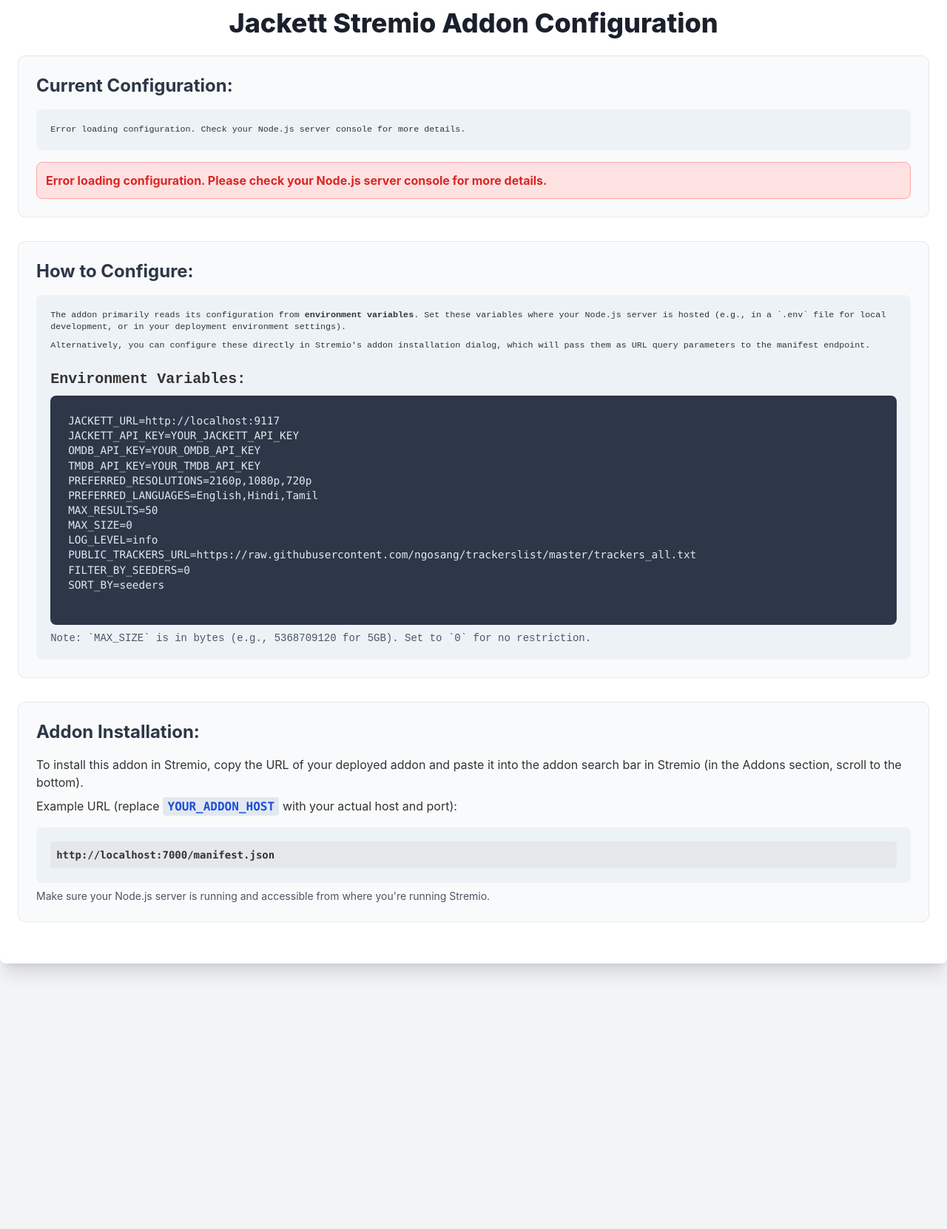
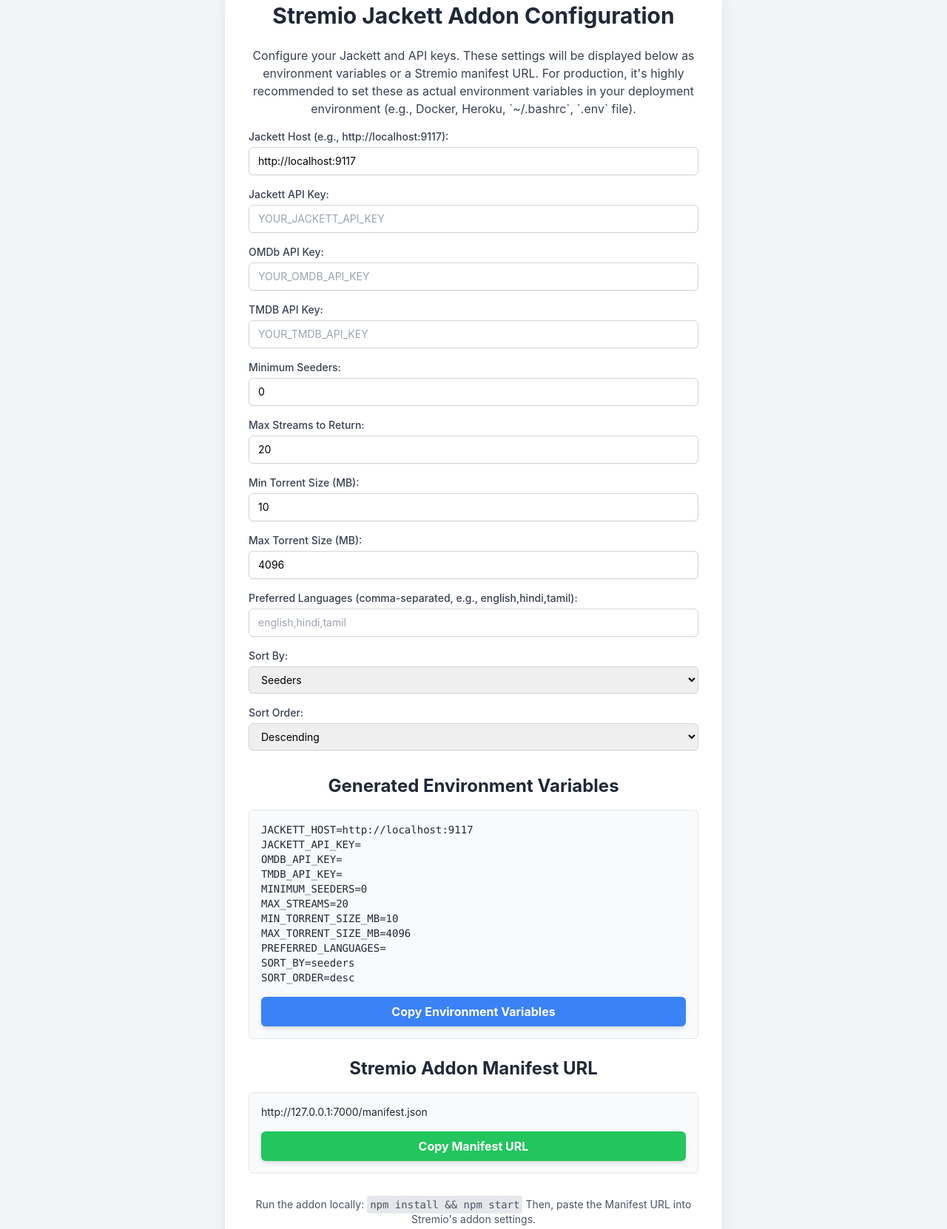
Before and after one commit to kiskey/stremio-jackett-enhanced, a website: page public/index.html in a window 1280 px wide. Shown: the part 45-1707 px from the top of the page at 74% size. Before the commit the page ends 1380 px from the top, so only its background shows below. Drawn offline with nearby package versions, Linux system fonts and the light colour scheme; no server answers.

Commit message:
Update index.html

```diff
--- a/public/index.html
+++ b/public/index.html
@@ -1,117 +1,188 @@
 <!DOCTYPE html>
-<html>
+<html lang="en">
 <head>
-    <title>Jackett Stremio Addon Configuration</title>
+    <meta charset="UTF-8">
+    <meta name="viewport" content="width=device-width, initial-scale=1.0">
+    <title>Stremio Jackett Addon Configuration</title>
+    <!-- Tailwind CSS CDN -->
     <script src="https://cdn.tailwindcss.com"></script>
     <style>
-        body { font-family: 'Inter', sans-serif; background-color: #f3f4f6; color: #333; margin: 0; padding: 0; }
-        .container { max-width: 900px; margin: 2rem auto; padding: 1.5rem; background-color: #ffffff; border-radius: 12px; box-shadow: 0 4px 10px rgba(0, 0, 0, 0.1); }
-        .section { margin-bottom: 2rem; padding: 1.5rem; border-radius: 10px; background-color: #f9fafb; border: 1px solid #e5e7eb; }
-        .label { font-weight: bold; margin-bottom: 0.5rem; display: block; color: #1f2937; }
-        .value { margin-bottom: 1rem; color: #4b5563; }
-        .config-block { background-color: #edf2f7; padding: 1.2rem; border-radius: 8px; margin-top: 1rem; word-wrap: break-word; font-family: monospace; font-size: 0.9em; line-height: 1.4; }
-        .error { color: #dc2626; font-weight: bold; background-color: #fee2e2; border: 1px solid #fca5a5; padding: 0.75rem; border-radius: 8px; margin-top: 1rem; }
-        .hidden { display: none; }
-        h1 { color: #1a202c; }
-        h2 { color: #2d3748; }
-        code { background-color: #e2e8f0; padding: 0.2em 0.4em; border-radius: 4px; font-weight: 600; }
-        pre { background-color: #2d3748; color: #e2e8f0; padding: 1.5rem; border-radius: 8px; overflow-x: auto; white-space: pre-wrap; word-break: break-all; }
-        ul { list-style: none; padding: 0; margin: 0; }
-        li { margin-bottom: 0.5rem; }
-        li strong { color: #2c5282; } /* Darker blue for strong labels */
-
-        /* Responsive adjustments */
-        @media (max-width: 768px) {
-            .container { margin: 1rem; padding: 1rem; }
-            .section { padding: 1rem; }
+        body {
+            font-family: 'Inter', sans-serif;
         }
     </style>
 </head>
-<body>
-    <div class="container rounded-lg shadow-xl">
-        <h1 class="text-4xl font-extrabold mb-6 text-center">Jackett Stremio Addon Configuration</h1>
+<body class="bg-gray-100 flex items-center justify-center min-h-screen p-4">
+    <div class="bg-white p-8 rounded-lg shadow-xl w-full max-w-2xl">
+        <h1 class="text-3xl font-bold text-gray-800 mb-6 text-center">Stremio Jackett Addon Configuration</h1>
 
-        <div class="section">
-            <h2 class="text-2xl font-bold mb-4">Current Configuration:</h2>
-            <div id="current-config" class="config-block">
-                Loading configuration...
+        <p class="text-gray-700 mb-4 text-center">
+            Configure your Jackett and API keys. These settings will be displayed below as environment variables or a Stremio manifest URL.
+            For production, it's highly recommended to set these as actual environment variables in your deployment environment
+            (e.g., Docker, Heroku, `~/.bashrc`, `.env` file).
+        </p>
+
+        <div class="space-y-4">
+            <!-- Jackett Configuration -->
+            <div>
+                <label for="jackettHost" class="block text-sm font-medium text-gray-700">Jackett Host (e.g., http://localhost:9117):</label>
+                <input type="text" id="jackettHost" value="http://localhost:9117"
+                       class="mt-1 block w-full px-3 py-2 border border-gray-300 rounded-md shadow-sm focus:outline-none focus:ring-blue-500 focus:border-blue-500 sm:text-sm">
             </div>
-            <p id="error-message" class="error hidden">Error loading configuration. Please check your Node.js server console for more details.</p>
-        </div>
+            <div>
+                <label for="jackettApiKey" class="block text-sm font-medium text-gray-700">Jackett API Key:</label>
+                <input type="text" id="jackettApiKey" placeholder="YOUR_JACKETT_API_KEY"
+                       class="mt-1 block w-full px-3 py-2 border border-gray-300 rounded-md shadow-sm focus:outline-none focus:ring-blue-500 focus:border-blue-500 sm:text-sm">
+            </div>
 
-        <div class="section">
-            <h2 class="text-2xl font-bold mb-4">How to Configure:</h2>
-            <div class="config-block">
-                <p class="mb-2">The addon primarily reads its configuration from <strong>environment variables</strong>. Set these variables where your Node.js server is hosted (e.g., in a `.env` file for local development, or in your deployment environment settings).</p>
-                <p class="mb-4">Alternatively, you can configure these directly in Stremio's addon installation dialog, which will pass them as URL query parameters to the manifest endpoint.</p>
-                <h3 class="text-xl font-semibold mt-6 mb-2">Environment Variables:</h3>
-                <pre class="rounded-lg shadow-inner">
-JACKETT_URL=http://localhost:9117
-JACKETT_API_KEY=YOUR_JACKETT_API_KEY
-OMDB_API_KEY=YOUR_OMDB_API_KEY
-TMDB_API_KEY=YOUR_TMDB_API_KEY
-PREFERRED_RESOLUTIONS=2160p,1080p,720p
-PREFERRED_LANGUAGES=English,Hindi,Tamil
-MAX_RESULTS=50
-MAX_SIZE=0
-LOG_LEVEL=info
-PUBLIC_TRACKERS_URL=https://raw.githubusercontent.com/ngosang/trackerslist/master/trackers_all.txt
-FILTER_BY_SEEDERS=0
-SORT_BY=seeders
-                </pre>
-                <p class="text-sm text-gray-600 mt-2">Note: `MAX_SIZE` is in bytes (e.g., 5368709120 for 5GB). Set to `0` for no restriction.</p>
+            <!-- API Keys -->
+            <div>
+                <label for="omdbApiKey" class="block text-sm font-medium text-gray-700">OMDb API Key:</label>
+                <input type="text" id="omdbApiKey" placeholder="YOUR_OMDB_API_KEY"
+                       class="mt-1 block w-full px-3 py-2 border border-gray-300 rounded-md shadow-sm focus:outline-none focus:ring-blue-500 focus:border-blue-500 sm:text-sm">
+            </div>
+            <div>
+                <label for="tmdbApiKey" class="block text-sm font-medium text-gray-700">TMDB API Key:</label>
+                <input type="text" id="tmdbApiKey" placeholder="YOUR_TMDB_API_KEY"
+                       class="mt-1 block w-full px-3 py-2 border border-gray-300 rounded-md shadow-sm focus:outline-none focus:ring-blue-500 focus:border-blue-500 sm:text-sm">
+            </div>
+
+            <!-- Optional Configuration -->
+            <div>
+                <label for="minSeeders" class="block text-sm font-medium text-gray-700">Minimum Seeders:</label>
+                <input type="number" id="minSeeders" value="0" min="0"
+                       class="mt-1 block w-full px-3 py-2 border border-gray-300 rounded-md shadow-sm focus:outline-none focus:ring-blue-500 focus:border-blue-500 sm:text-sm">
+            </div>
+            <div>
+                <label for="maxStreams" class="block text-sm font-medium text-gray-700">Max Streams to Return:</label>
+                <input type="number" id="maxStreams" value="20" min="1"
+                       class="mt-1 block w-full px-3 py-2 border border-gray-300 rounded-md shadow-sm focus:outline-none focus:ring-blue-500 focus:border-blue-500 sm:text-sm">
+            </div>
+            <div>
+                <label for="minTorrentSize" class="block text-sm font-medium text-gray-700">Min Torrent Size (MB):</label>
+                <input type="number" id="minTorrentSize" value="10" min="0"
+                       class="mt-1 block w-full px-3 py-2 border border-gray-300 rounded-md shadow-sm focus:outline-none focus:ring-blue-500 focus:border-blue-500 sm:text-sm">
+            </div>
+            <div>
+                <label for="maxTorrentSize" class="block text-sm font-medium text-gray-700">Max Torrent Size (MB):</label>
+                <input type="number" id="maxTorrentSize" value="4096" min="1"
+                       class="mt-1 block w-full px-3 py-2 border border-gray-300 rounded-md shadow-sm focus:outline-none focus:ring-blue-500 focus:border-blue-500 sm:text-sm">
+            </div>
+            <div>
+                <label for="preferredLanguages" class="block text-sm font-medium text-gray-700">Preferred Languages (comma-separated, e.g., english,hindi,tamil):</label>
+                <input type="text" id="preferredLanguages" placeholder="english,hindi,tamil"
+                       class="mt-1 block w-full px-3 py-2 border border-gray-300 rounded-md shadow-sm focus:outline-none focus:ring-blue-500 focus:border-blue-500 sm:text-sm">
+            </div>
+            <div>
+                <label for="sortBy" class="block text-sm font-medium text-gray-700">Sort By:</label>
+                <select id="sortBy"
+                        class="mt-1 block w-full px-3 py-2 border border-gray-300 rounded-md shadow-sm focus:outline-none focus:ring-blue-500 focus:border-blue-500 sm:text-sm">
+                    <option value="seeders">Seeders</option>
+                    <option value="size">Size</option>
+                    <option value="recent">Recent</option>
+                </select>
+            </div>
+            <div>
+                <label for="sortOrder" class="block text-sm font-medium text-gray-700">Sort Order:</label>
+                <select id="sortOrder"
+                        class="mt-1 block w-full px-3 py-2 border border-gray-300 rounded-md shadow-sm focus:outline-none focus:ring-blue-500 focus:border-blue-500 sm:text-sm">
+                    <option value="desc">Descending</option>
+                    <option value="asc">Ascending</option>
+                </select>
             </div>
         </div>
 
-        <div class="section">
-            <h2 class="text-2xl font-bold mb-4">Addon Installation:</h2>
-            <p class="mb-2">To install this addon in Stremio, copy the URL of your deployed addon and paste it into the addon search bar in Stremio (in the Addons section, scroll to the bottom).</p>
-            <p class="mb-2">Example URL (replace <code class="text-blue-700">YOUR_ADDON_HOST</code> with your actual host and port):</p>
-            <div class="config-block">
-                <code id="manifest-url" class="block bg-gray-200 p-2 rounded break-all text-sm font-semibold">http://YOUR_ADDON_HOST:7000/manifest.json</code>
+        <div class="mt-8">
+            <h2 class="text-2xl font-bold text-gray-800 mb-4 text-center">Generated Environment Variables</h2>
+            <div class="bg-gray-50 p-4 rounded-md border border-gray-200">
+                <pre id="envVarsOutput" class="text-sm text-gray-800 whitespace-pre-wrap"></pre>
+                <button onclick="copyToClipboard('envVarsOutput')"
+                        class="mt-4 w-full bg-blue-500 hover:bg-blue-600 text-white font-bold py-2 px-4 rounded-md shadow-md focus:outline-none focus:ring-2 focus:ring-blue-500 focus:ring-opacity-75">
+                    Copy Environment Variables
+                </button>
             </div>
-            <p class="text-sm text-gray-600 mt-2">Make sure your Node.js server is running and accessible from where you're running Stremio.</p>
         </div>
+
+        <div class="mt-6">
+            <h2 class="text-2xl font-bold text-gray-800 mb-4 text-center">Stremio Addon Manifest URL</h2>
+            <div class="bg-gray-50 p-4 rounded-md border border-gray-200">
+                <p id="manifestUrlOutput" class="text-sm text-gray-800 break-all"></p>
+                <button onclick="copyToClipboard('manifestUrlOutput')"
+                        class="mt-4 w-full bg-green-500 hover:bg-green-600 text-white font-bold py-2 px-4 rounded-md shadow-md focus:outline-none focus:ring-2 focus:ring-green-500 focus:ring-opacity-75">
+                    Copy Manifest URL
+                </button>
+            </div>
+        </div>
+
+        <p class="text-center text-gray-600 text-sm mt-8">
+            Run the addon locally: <code class="bg-gray-200 p-1 rounded">npm install && npm start</code>
+            Then, paste the Manifest URL into Stremio's addon settings.
+        </p>
     </div>
 
     <script>
-        document.addEventListener('DOMContentLoaded', async () => {
-            const configDisplay = document.getElementById('current-config');
-            const errorMessage = document.getElementById('error-message');
-            const manifestUrlElement = document.getElementById('manifest-url');
+        function generateConfig() {
+            const jackettHost = document.getElementById('jackettHost').value;
+            const jackettApiKey = document.getElementById('jackettApiKey').value;
+            const omdbApiKey = document.getElementById('omdbApiKey').value;
+            const tmdbApiKey = document.getElementById('tmdbApiKey').value;
+            const minSeeders = document.getElementById('minSeeders').value;
+            const maxStreams = document.getElementById('maxStreams').value;
+            const minTorrentSize = document.getElementById('minTorrentSize').value;
+            const maxTorrentSize = document.getElementById('maxTorrentSize').value;
+            const preferredLanguages = document.getElementById('preferredLanguages').value;
+            const sortBy = document.getElementById('sortBy').value;
+            const sortOrder = document.getElementById('sortOrder').value;
 
-            // Dynamically set the manifest URL based on the current host and port
-            const currentHost = window.location.hostname;
-            const currentPort = window.location.port || '7000'; // Default to 7000 if not specified
-            manifestUrlElement.textContent = `http://${currentHost}:${currentPort}/manifest.json`;
+            const envVars = `JACKETT_HOST=${jackettHost}
+JACKETT_API_KEY=${jackettApiKey}
+OMDB_API_KEY=${omdbApiKey}
+TMDB_API_KEY=${tmdbApiKey}
+MINIMUM_SEEDERS=${minSeeders}
+MAX_STREAMS=${maxStreams}
+MIN_TORRENT_SIZE_MB=${minTorrentSize}
+MAX_TORRENT_SIZE_MB=${maxTorrentSize}
+PREFERRED_LANGUAGES=${preferredLanguages}
+SORT_BY=${sortBy}
+SORT_ORDER=${sortOrder}`;
 
+            document.getElementById('envVarsOutput').textContent = envVars;
+
+            // Generate Manifest URL (assuming addon runs on default port 7000)
+            const manifestUrl = `http://127.0.0.1:7000/manifest.json`;
+            document.getElementById('manifestUrlOutput').textContent = manifestUrl;
+        }
+
+        function copyToClipboard(elementId) {
+            const element = document.getElementById(elementId);
+            let textToCopy = '';
+            if (element.tagName === 'PRE' || element.tagName === 'P') {
+                textToCopy = element.textContent;
+            } else if (element.tagName === 'INPUT') {
+                textToCopy = element.value;
+            }
+
+            // Using execCommand for better iframe compatibility
+            const tempTextArea = document.createElement("textarea");
+            tempTextArea.value = textToCopy;
+            document.body.appendChild(tempTextArea);
+            tempTextArea.select();
             try {
-                const response = await fetch('/config');
-                if (!response.ok) {
-                    throw new Error(`HTTP error! status: ${response.status} - ${response.statusText}`);
-                }
-                const config = await response.json();
+                document.execCommand('copy');
+                alert("Copied to clipboard!"); // Use a custom modal in a real app, not alert
+            } catch (err) {
+                console.error('Failed to copy text', err);
+                alert("Failed to copy. Please copy manually."); // Use a custom modal
+            } finally {
+                document.body.removeChild(tempTextArea);
+            }
+        }
 
-                let html = '<ul class="list-disc list-inside space-y-1">'; // Tailwind list styling
-                for (const key in config) {
-                    // Display API keys as hidden unless they are default placeholders
-                    if (key.includes('ApiKey') && config[key] !== 'YOUR_JACKETT_API_KEY' && config[key] !== 'YOUR_OMDB_API_KEY' && config[key] !== 'YOUR_TMDB_API_KEY') {
-                        html += `<li><strong>${key}:</strong> <span class="text-gray-500">******** (hidden)</span></li>`;
-                    } else if (Array.isArray(config[key])) {
-                        html += `<li><strong>${key}:</strong> ${config[key].join(', ')}</li>`;
-                    } else {
-                        html += `<li><strong>${key}:</strong> ${config[key]}</li>`;
-                    }
-                }
-                html += '</ul>';
-                configDisplay.innerHTML = html;
-                errorMessage.classList.add('hidden');
-
-            } catch (error) {
-                console.error('Failed to fetch configuration:', error);
-                configDisplay.innerHTML = 'Error loading configuration. Check your Node.js server console for more details.';
-                errorMessage.classList.remove('hidden');
-            }
+        // Generate config on load and whenever an input changes
+        document.addEventListener('DOMContentLoaded', generateConfig);
+        document.querySelectorAll('input, select').forEach(element => {
+            element.addEventListener('input', generateConfig);
+            element.addEventListener('change', generateConfig); // For select elements
         });
     </script>
 </body>
```
